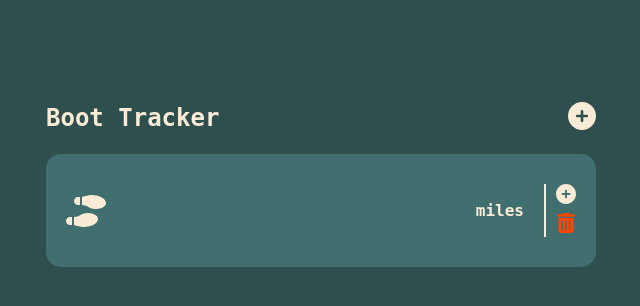
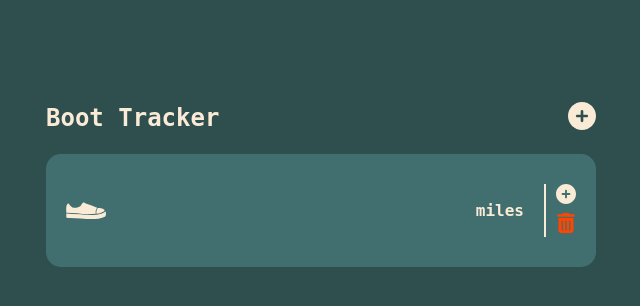
Before and after one commit to CanRaffs89/boot-tracker, a PHP site: page / in a window 1280 px wide. Shown: the top 306 px of the page, without its empty margins (319-959 px from the left). Run offline with PHP 8.4, Linux system fonts and the light colour scheme; tables that the repository leaves empty or names only in its code hold one stand-in row (values such as "Sample post"); a stand-in replaces the project's code that opens the database connection.

Commit message:
Added new icons for shoe types

```diff
--- a/index.php
+++ b/index.php
@@ -13,7 +13,13 @@ $shoes = $stmt->fetchAll();
 
         <?php foreach($shoes as $shoe) { ?>
             <div class="card">
-                <img class="shoe-icon" src="img/shoe-prints-solid.svg" alt="">
+                <?php if($shoe->type == 'Hiking') { ?>
+                    <img class="shoe-icon" src="img/hiking-icon.svg" alt="">
+                <?php } elseif($shoe->type == "Running") { ?>
+                    <img class="shoe-icon" src="img/running-icon.svg" alt="">
+                <?php } else { ?>
+                    <img class="shoe-icon" src="img/casual-icon.svg" alt="">
+                <?php } ?>
                 <h3><?php echo htmlspecialchars($shoe->name); ?></h3>
                 <div class="distance-display">
                     <h1 class="distance-number"><?php echo htmlspecialchars($shoe->distance); ?></h1>
```
Also changed, not shown: img/casual-icon.svg (added), img/hiking-icon.svg (added), img/running-icon.svg (added).
